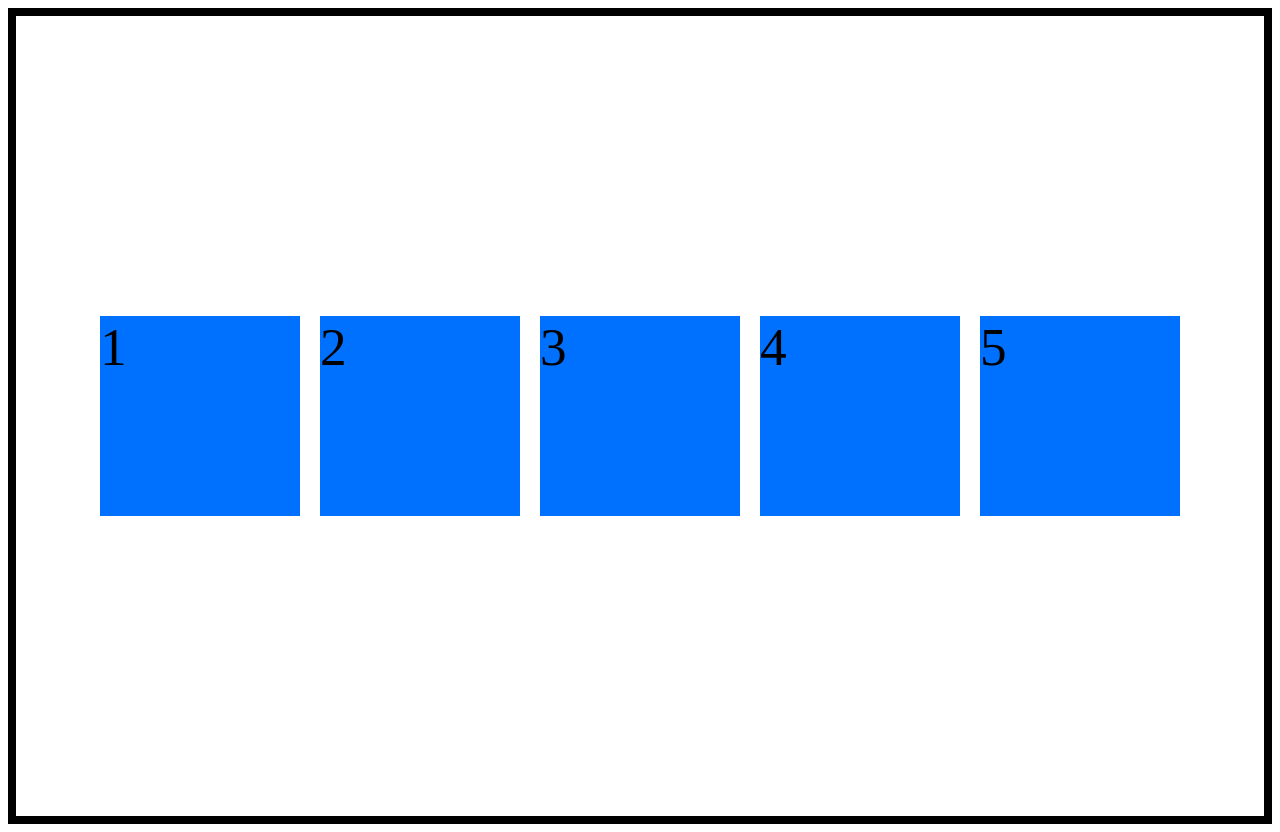
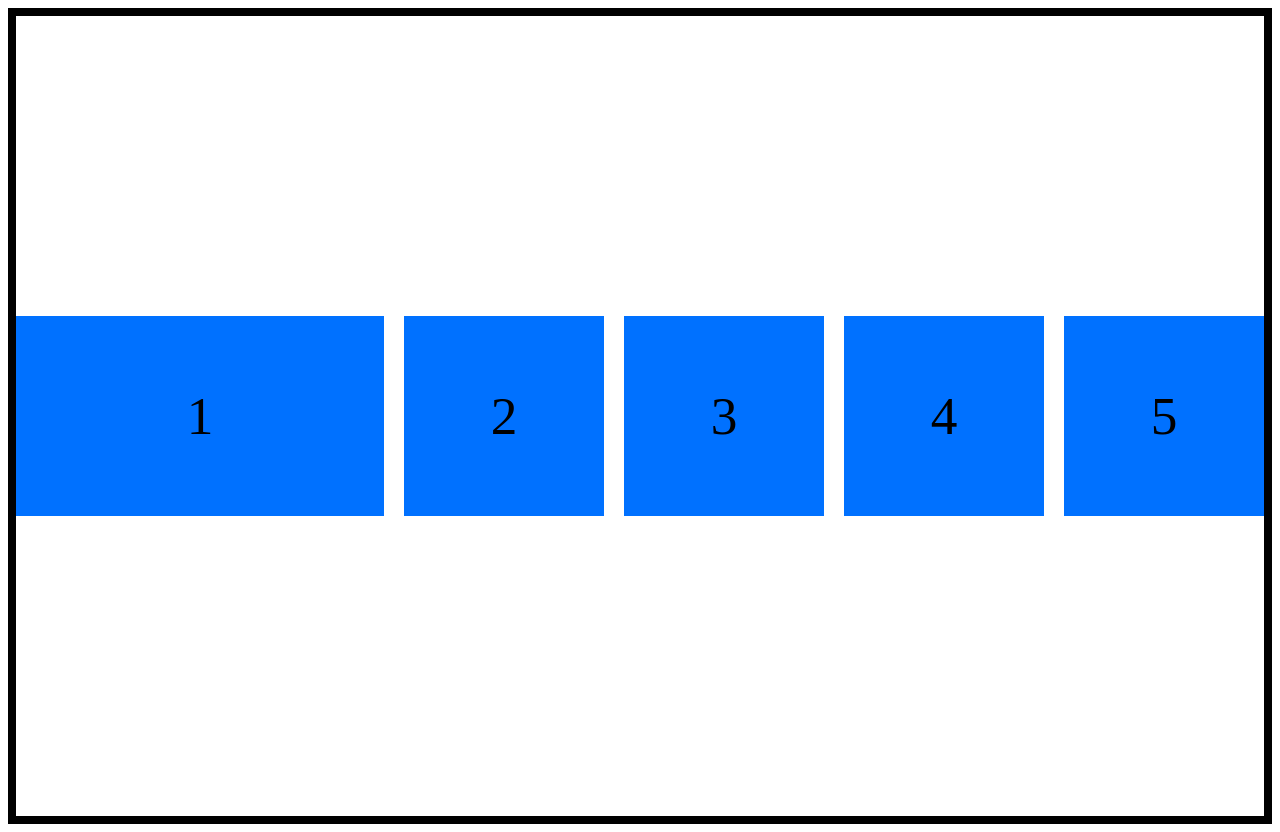
Before and after one commit to PolSances/JavaScriptTutorial, a plain HTML site: page CSS/FlexboxCSS/index.html in a window 1280 px wide. Drawn offline with Linux system fonts and the light colour scheme.

Commit message:
FlexBox Tutorial Completed

```diff
--- a/CSS/FlexboxCSS/index.html
+++ b/CSS/FlexboxCSS/index.html
@@ -6,11 +6,10 @@
     <link rel="stylesheet" href="style.css">
 </head>
 <body>
-    <div class="box">1</div>
+    <div id="box-1" class="box">1</div>
     <div class="box">2</div>
     <div class="box">3</div>
     <div class="box">4</div>
     <div class="box">5</div>
-
 </body>
 </html>
--- a/CSS/FlexboxCSS/style.css
+++ b/CSS/FlexboxCSS/style.css
@@ -24,16 +24,42 @@ body{
     */
     gap: 20px; /* Just creates a gap between the divs*/
 
-    flex-wrap: wrap; /* ust makes jump the divs to the other line (repsonsive) (no-wrap prevents it*/
+    /*flex-wrap: wrap; /* ust makes jump the divs to the other line (repsonsive) (nowrap) prevents it*/
 
+    /* Here we have a difference and is that if you use align-items every
+       row has its axis and algin-content all the elements have the same axis.
+       */
+    align-content: center;
 
+    /* Here we also have two difrent types of gaps column-gap and row-gap that speak
+       by themselves. */
 
+    /* if you just want a responsive boxes UI you just put flex the gap and
+       is all done */
 
 }
 
+#box-1{ /* With this is ID THE BOX doesn't resize. */
+    /*flex-shrink: 0;*/
+    flex-grow: 1;
+
+}
+
+
 .box{
+    flex-grow: 0 ; /* 0 don't grow 1 grows. */
+    /*flex-shrink: 1; The value permits o no the shrink and resize of the boxes */
+    display: flex;
+    justify-content: center;
+    align-items: center;
     height: 200px;
     width: 200px;
     background-color: #0071ff;
     font-size: 40pt;
 }
+/* T avoid overflow by minimum width you can enable flex-wrap at smaller screens */
+@media(max-width: 575px) {
+    body{
+        flex-wrap: wrap;
+    }
+}
```
